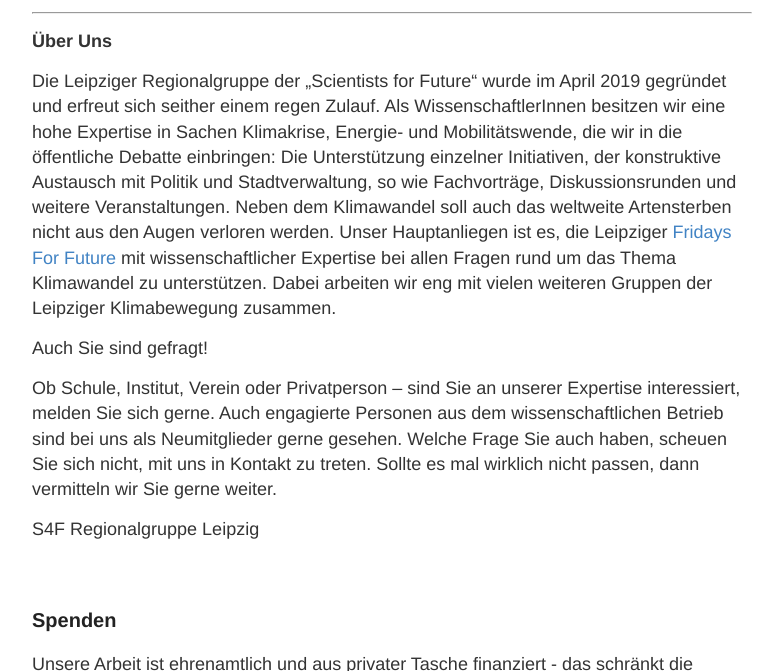
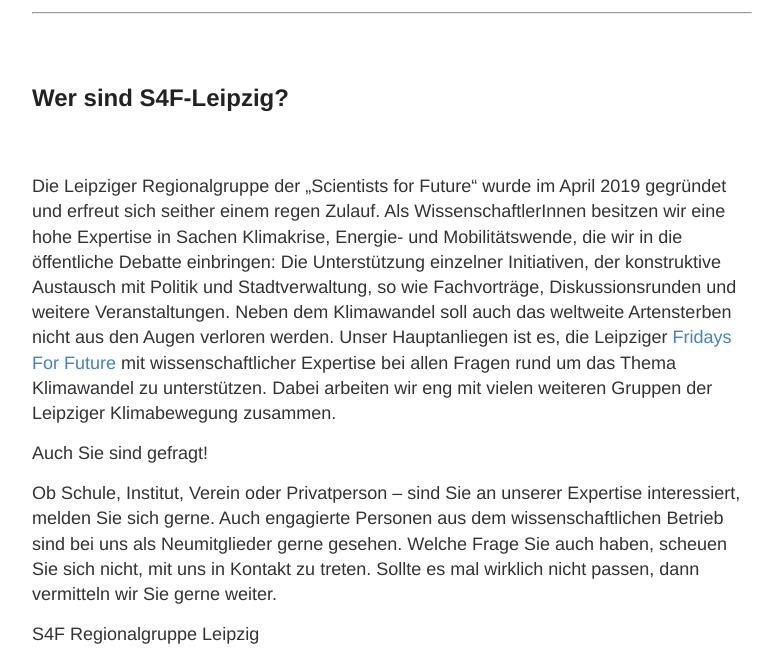
Before and after one commit to s4f-leipzig/s4f-leipzig.github.io, a Jekyll site: the page built from index.md, in a window 1280 px wide and 900 px high, scrolled down 1366 px, cut to the strip 229-900 px from the top of the window. Shown: the whole strip, without its empty margins (248-1031 px from the left). Built offline with Jekyll 4.4.1, drawn with Linux system fonts in a browser that asks for light colours.

Commit message:
Update index.md

```diff
--- a/index.md
+++ b/index.md
@@ -30,7 +30,8 @@ Moderation: Dominic Memmel (S4F Leipzig)
 
 <hr>
 
-<b>Über Uns</b>
+<br>
+<h2>Wer sind S4F-Leipzig?</h2>
 <br>
 
 Die Leipziger Regionalgruppe der „Scientists for Future“ wurde im April 2019 gegründet und erfreut sich seither einem regen Zulauf. Als WissenschaftlerInnen besitzen wir eine hohe Expertise in Sachen Klimakrise, Energie- und Mobilitätswende, die wir in die öffentliche Debatte einbringen: Die Unterstützung einzelner Initiativen, der konstruktive Austausch mit Politik und Stadtverwaltung, so wie Fachvorträge, Diskussionsrunden und weitere Veranstaltungen. Neben dem Klimawandel soll auch das weltweite Artensterben nicht aus den Augen verloren werden. Unser Hauptanliegen ist es, die Leipziger <a href="https://fffleipzig.de/" target="blank">Fridays For Future</a> mit wissenschaftlicher Expertise bei allen Fragen rund um das Thema Klimawandel zu unterstützen. Dabei arbeiten wir eng mit vielen weiteren Gruppen der Leipziger Klimabewegung zusammen.
```
